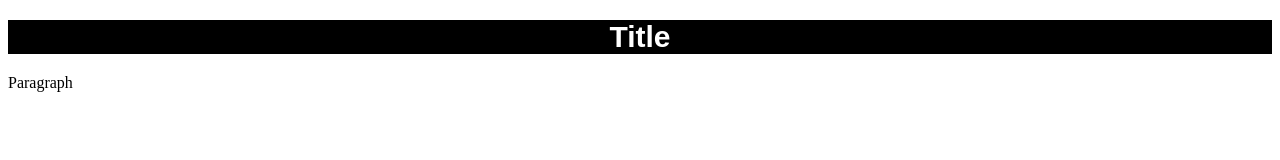
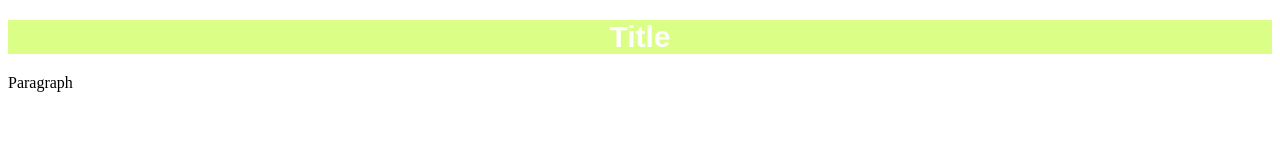
Before and after one commit to srdecker/sdecker-J352-Fall2023, a plain HTML site: page styling-assignment/styled-text.html in a window 1280 px wide. Drawn offline with Linux system fonts and the light colour scheme.

Commit message:
messed with something

```diff
--- a/styling-assignment/style.css
+++ b/styling-assignment/style.css
@@ -1,6 +1,6 @@
         h1 {
             color:white;
-            background-color:black;
+            background-color:#DBFE87;
             font-size:30px;
             font-family:arial;
             text-align:center;
```
Also changed, not shown: 1 other file.
